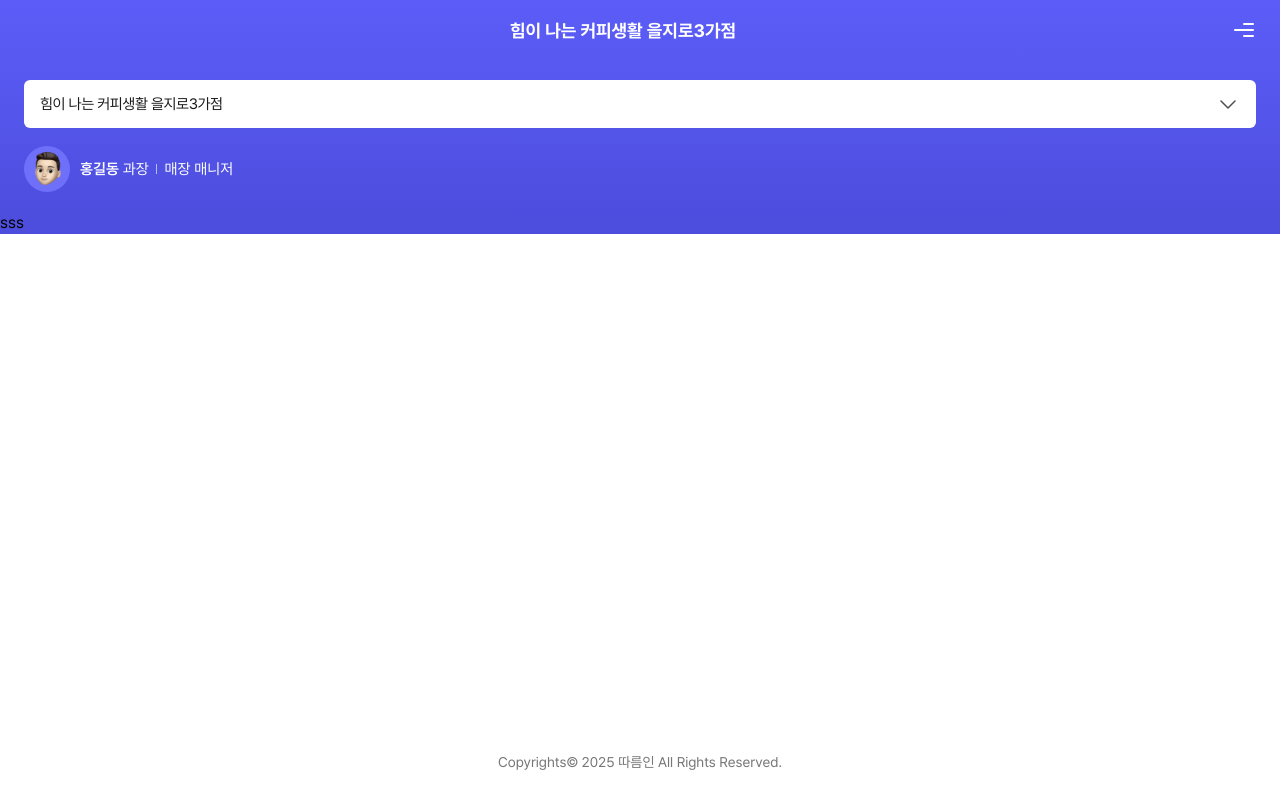
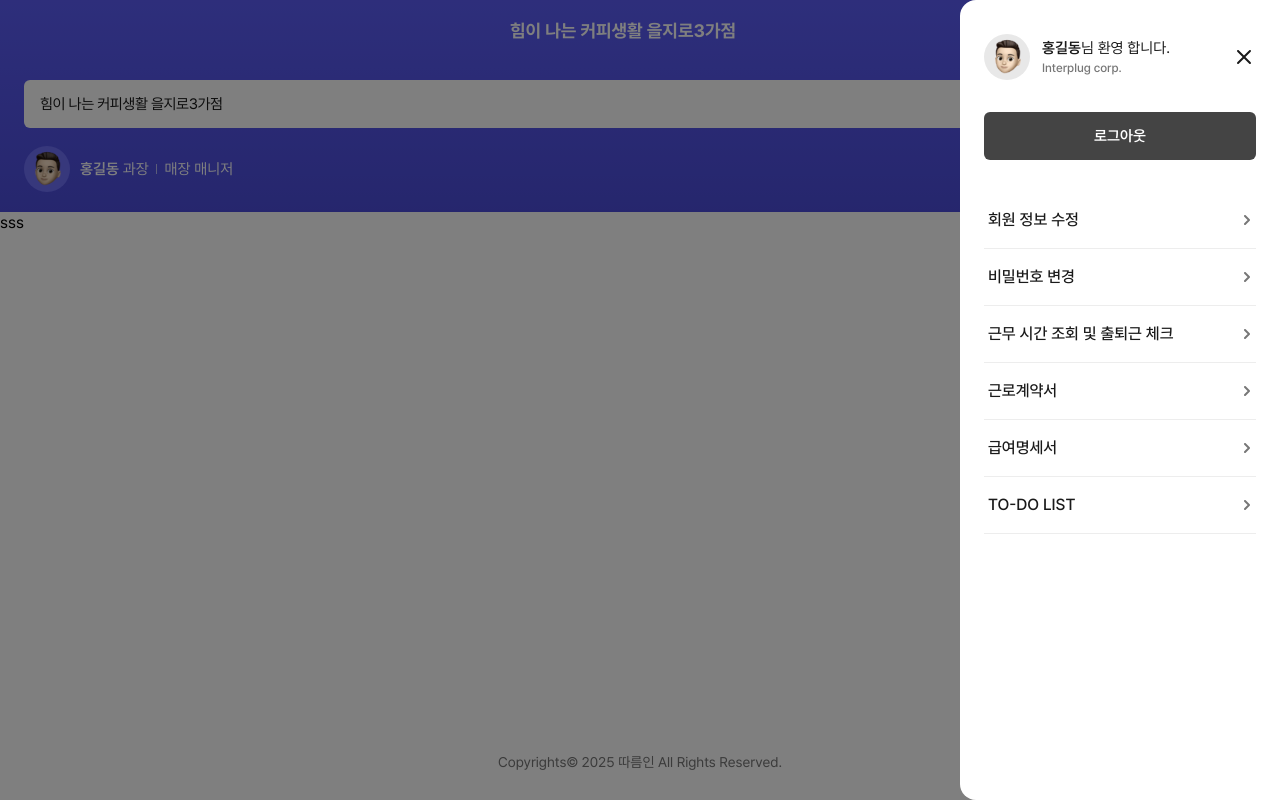
Before and after one commit to nalpari/whale-erp-staff-app-pub, a Next.js app: page / in a window 1280 px wide. Both pictures are taken after a click on the button 1244 px from the left and 30 px from the top of the page. Built offline with nearby package versions, Linux system fonts and the light colour scheme.

Commit message:
style: side nav ui 추가

```diff
--- a/src/components/ui/Header.tsx
+++ b/src/components/ui/Header.tsx
@@ -1,6 +1,10 @@
+"use client";
 import Image from "next/image";
+import Link from "next/link";
+import { useState } from "react";
 
 export default function Header() {
+  const [isSideNavOpen, setIsSideNavOpen] = useState(false);
   return (
     <header>
       <div className="header-inner">
@@ -9,7 +13,10 @@ export default function Header() {
             힘이 나는 커피생활 을지로3가점
           </div>
           <div className="header-menu-btn">
-            <button className="menu-btn"></button>
+            <button
+              className="menu-btn"
+              onClick={() => setIsSideNavOpen(true)}
+            ></button>
           </div>
         </div>
         <div className="header-body">
@@ -35,8 +42,55 @@ export default function Header() {
           </div>
         </div>
       </div>
-      <div className="side-nav-wrap">
-        <div className="side-nav-inner">sss</div>
+      <div className={`side-nav-wrap ${isSideNavOpen ? "act" : ""}`}>
+        <div className="side-nav-inner">
+          <div className="side-nav-header">
+            <div className="side-nav-header-inner">
+              <div className="side-nav-header-icon">
+                <Image
+                  src="/assets/images/common/avatar_icon.svg"
+                  alt="side-nav-header-icon"
+                  fill
+                />
+              </div>
+              <div className="side-nav-header-info">
+                <div className="side-nav-header-name">
+                  <span>홍길동</span>님 환영 합니다.
+                </div>
+                <div className="side-nav-header-company">Interplug corp.</div>
+              </div>
+            </div>
+            <button
+              className="side-close-btn"
+              onClick={() => setIsSideNavOpen(false)}
+            ></button>
+          </div>
+          <div className="side-nav-logout-wrap">
+            <button className="btn-form black block">로그아웃</button>
+          </div>
+          <div className="side-nav-body">
+            <ul className="side-nav-body-list">
+              <li className="side-nav-body-item">
+                <Link href="/">회원 정보 수정</Link>
+              </li>
+              <li className="side-nav-body-item">
+                <Link href="/">비밀번호 변경</Link>
+              </li>
+              <li className="side-nav-body-item">
+                <Link href="/">근무 시간 조회 및 출퇴근 체크</Link>
+              </li>
+              <li className="side-nav-body-item">
+                <Link href="/">근로계약서</Link>
+              </li>
+              <li className="side-nav-body-item">
+                <Link href="/">급여명세서</Link>
+              </li>
+              <li className="side-nav-body-item">
+                <Link href="/">TO-DO LIST</Link>
+              </li>
+            </ul>
+          </div>
+        </div>
       </div>
     </header>
   );
--- a/src/styles/layout/_layout.scss
+++ b/src/styles/layout/_layout.scss
@@ -106,6 +106,103 @@ header {
     }
   }
 }
+.side-nav-wrap {
+  position: fixed;
+  top: 0;
+  left: 0;
+  width: 100%;
+  height: 100%;
+  background-color: rgba(0, 0, 0, 0.5);
+  z-index: 999999;
+  opacity: 0;
+  visibility: hidden;
+  transition: opacity 0.25s ease-in-out, visibility 0.25s ease-in-out;
+  &.act {
+    opacity: 1;
+    visibility: visible;
+    .side-nav-inner {
+      right: 0;
+      transition: right 0.25s ease-in-out;
+    }
+  }
+}
+
+.side-nav-inner {
+  position: absolute;
+  top: 0;
+  right: -100%;
+  width: 320px;
+  height: 100%;
+  background-color: #fff;
+  border-radius: 16px 0 0 16px;
+  padding: 34px 24px;
+  transition: right 0.25s ease-in-out;
+}
+.side-nav-header {
+  @include flex(0px);
+  align-items: center;
+  .side-close-btn {
+    display: block;
+    margin-left: auto;
+    width: 24px;
+    height: 24px;
+    background: url(/assets/images/layout/side_nav_close.svg) no-repeat center
+      center;
+    background-size: cover;
+  }
+}
+.side-nav-header-inner {
+  @include flex(12px);
+  align-items: center;
+  .side-nav-header-icon {
+    position: relative;
+    width: 46px;
+    height: 46px;
+    background-color: #e8e8e8;
+    border-radius: 50%;
+  }
+  .side-nav-header-name {
+    @include fontDefinition(15px, 400, 150%);
+    color: #1a1a1a;
+    span {
+      font-weight: 600;
+    }
+  }
+  .side-nav-header-company {
+    @include fontDefinition(12px, 500, 150%);
+    color: #777;
+  }
+}
+.side-nav-logout-wrap {
+  padding: 32px 0;
+}
+.side-nav-body {
+  max-height: calc(100% - 199px);
+  overflow-y: auto;
+}
+.side-nav-body-item {
+  position: relative;
+  border-bottom: 1px solid #ededed;
+  &:before {
+    content: "";
+    position: absolute;
+    top: 50%;
+    transform: translateY(-50%);
+    right: 6px;
+    width: 6px;
+    height: 10px;
+    background: url(/assets/images/layout/side_nav_arr.svg) no-repeat center
+      center;
+    background-size: cover;
+  }
+  a {
+    display: block;
+    width: 100%;
+    padding: 16px 10px 16px 4px;
+    @include fontDefinition(16px, 500, 150%);
+    color: #1a1a1a;
+  }
+}
 
 @media screen and (max-width: 321px) {
 }
```
Also changed, not shown: public/assets/images/layout/side_nav_arr.svg (added), public/assets/images/layout/side_nav_close.svg (added).
